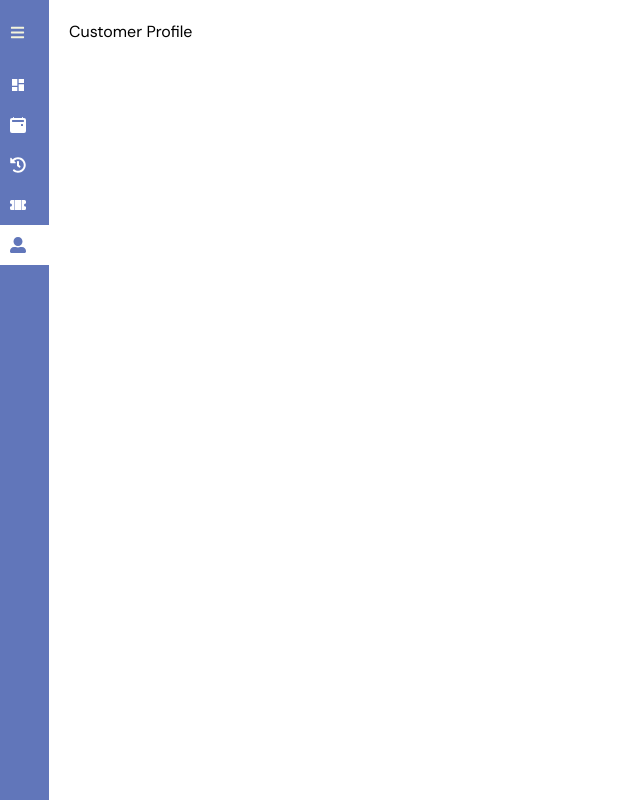
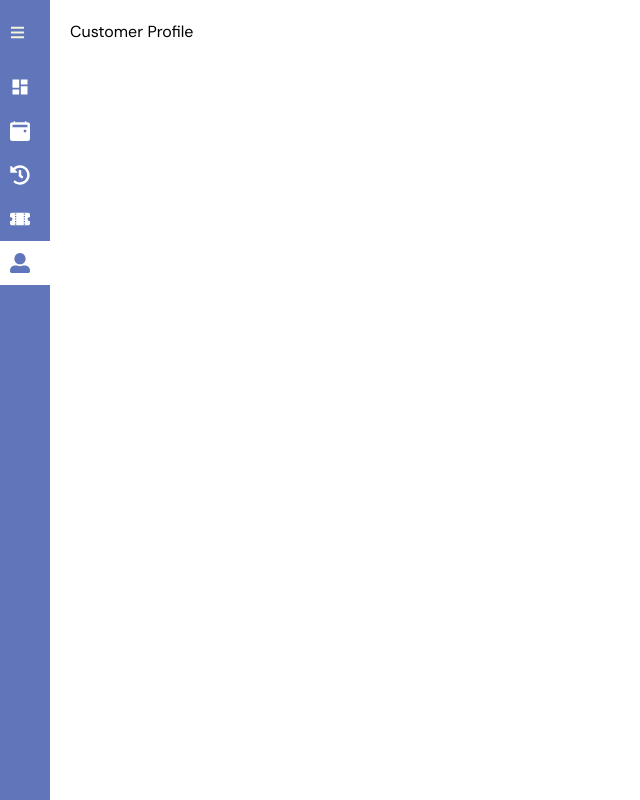
Before and after one commit to mumbi-prog/TicketWiz-Client, a React (Create React App) app: page /profile in a window 1280 px wide. Shown: the whole page, without its empty margins (0-640 px from the left). Built offline with nearby package versions, Linux system fonts and the light colour scheme; a web font is replaced by a local one.

Commit message:
Styled the icon and link text

```diff
--- a/src/components/Client/MainClientApp.css
+++ b/src/components/Client/MainClientApp.css
@@ -55,3 +55,10 @@ main{
     background: #fff;
     color: #6176BA;
 }
+.icon{
+    font-size: 20px;
+}
+.link-text{
+    font-size: 15px;
+    padding-left: 0;
+}
```
